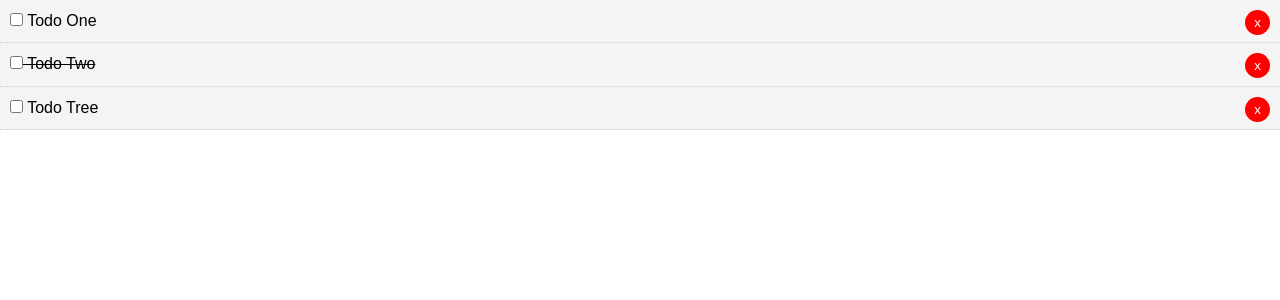
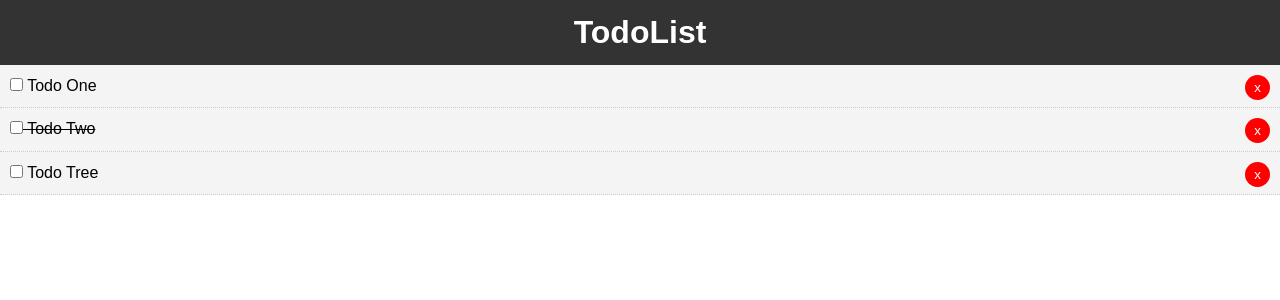
Before and after one commit to franciscovaz/vue-todo-list, a Vue app: page / in a window 1280 px wide. Shown: the top 300 px of the page. Built offline with nearby package versions, Linux system fonts and the light colour scheme.

Commit message:
adding header component

```diff
--- a/src/App.vue
+++ b/src/App.vue
@@ -1,15 +1,18 @@
 <template>
   <div id="app">
+    <Header />
     <Todos v-bind:todos="todos" v-on:del-todo="deleteTodo" />
   </div>
 </template>
 
 <script>
+import Header from './components/layout/Header';
 import Todos from './components/Todos';
 
 export default {
   name: 'App',
   components: {
+    Header,
     Todos,
   },
   data() {
--- /dev/null
+++ b/src/components/layout/Header.vue
@@ -0,0 +1,25 @@
+<template>
+  <header class="header">
+    <h1>TodoList</h1>
+  </header>
+</template>
+
+<script>
+export default {
+  name: 'Header',
+};
+</script>
+
+<style scoped>
+.header {
+  background: #333;
+  color: #fff;
+  text-align: center;
+  padding: 10px;
+}
+
+.header a {
+  color: #fff;
+  padding-right: 5px;
+}
+</style>
```
